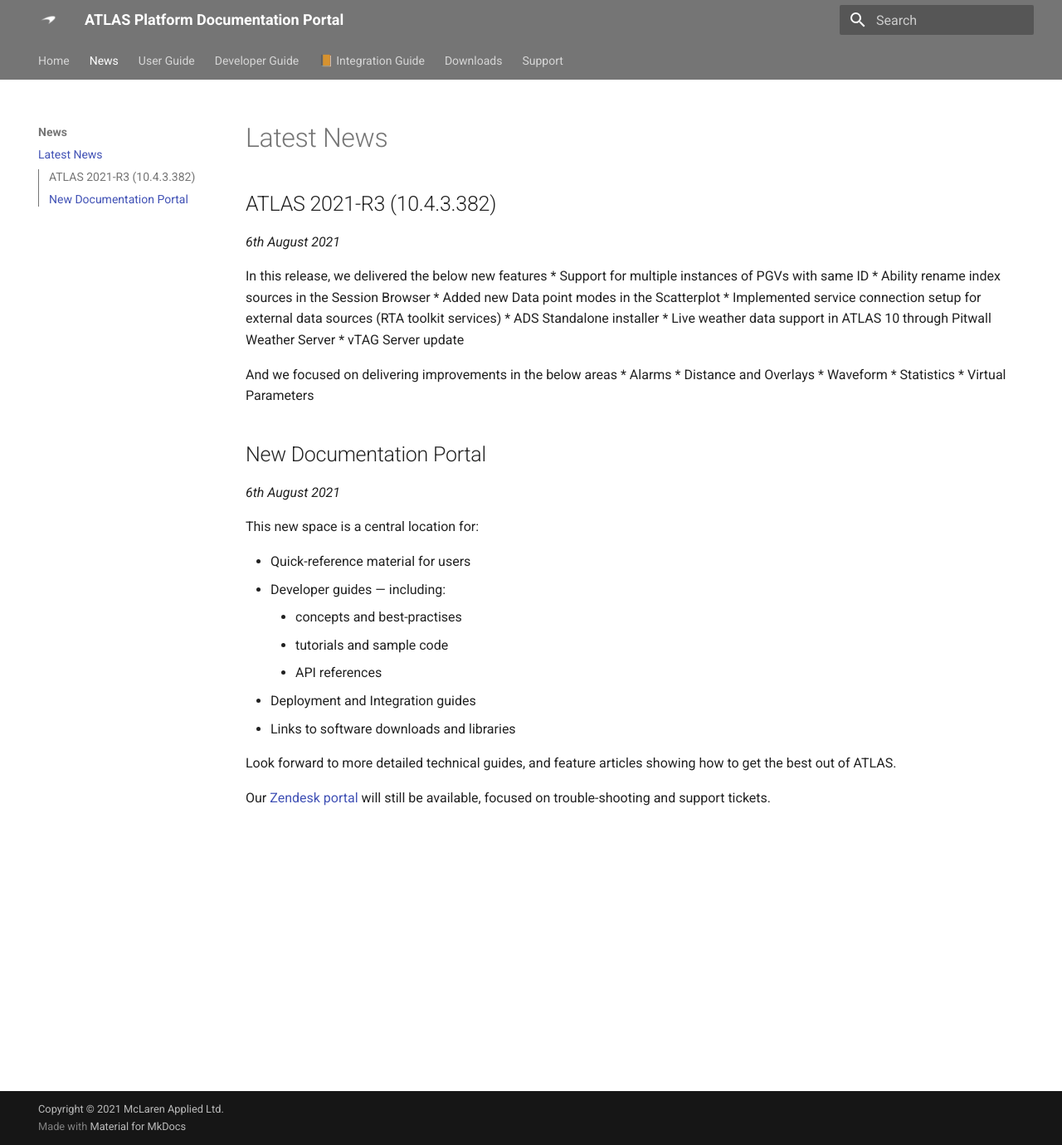
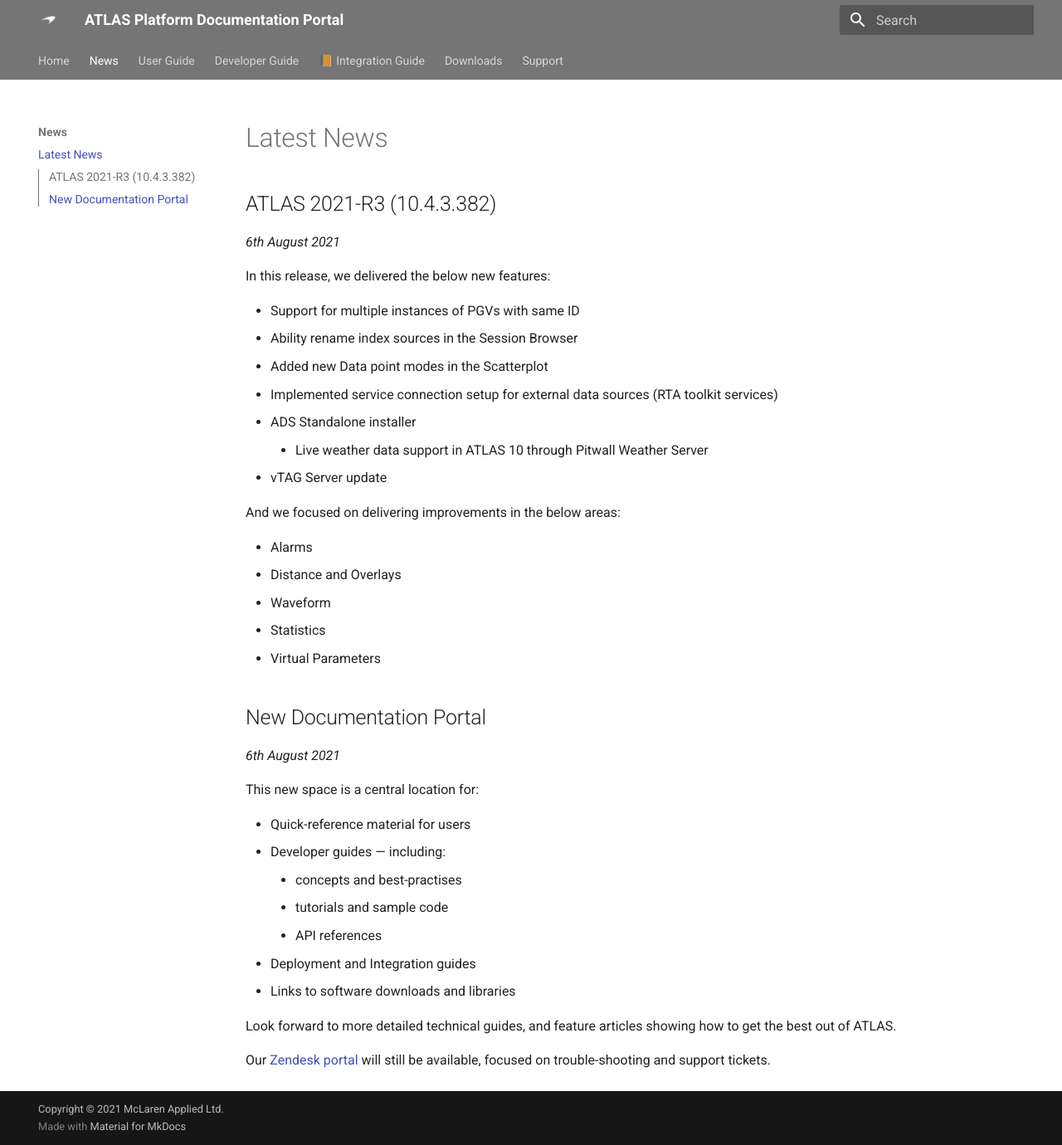
Before and after one commit to mat-docs/Portal.Site, an MkDocs documentation site: the page built from docs/news/index.md, in a window 1280 px wide and 1380 px high. Shown: the whole window at 83% size. Built offline with MkDocs 1.6.1 and Material for MkDocs 9.7.7, drawn with Linux system fonts in a browser that asks for light colours.

Commit message:
Fix formatting

```diff
--- a/docs/news/index.md
+++ b/docs/news/index.md
@@ -3,7 +3,8 @@
 ## ATLAS 2021-R3 (10.4.3.382)
 _6th August 2021_
 
-In this release, we delivered the below new features
+In this release, we delivered the below new features:
+
 * Support for multiple instances of PGVs with same ID
 * Ability rename index sources in the Session Browser
 * Added new Data point modes in the Scatterplot
@@ -12,7 +13,8 @@ In this release, we delivered the below new features
     * Live weather data support in ATLAS 10 through Pitwall Weather Server
 * vTAG Server update
 
-And we focused on delivering improvements in the below areas
+And we focused on delivering improvements in the below areas:
+
 * Alarms
 * Distance and Overlays
 * Waveform
```
